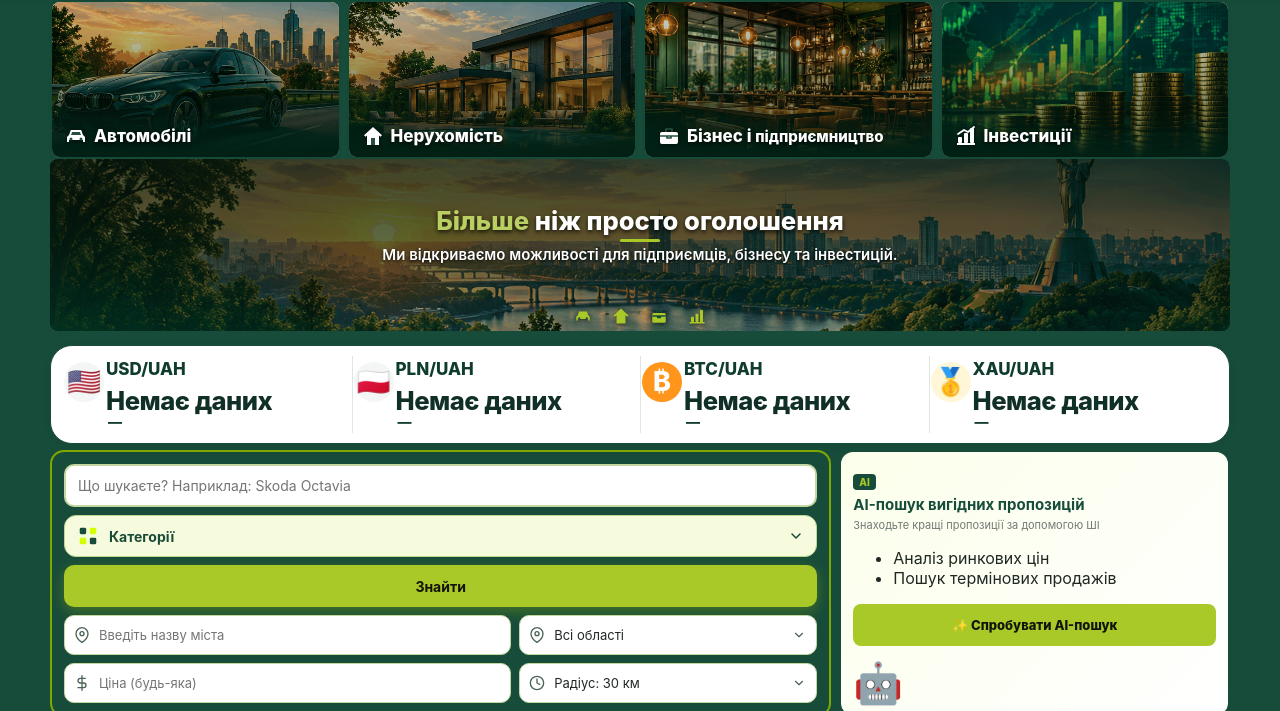
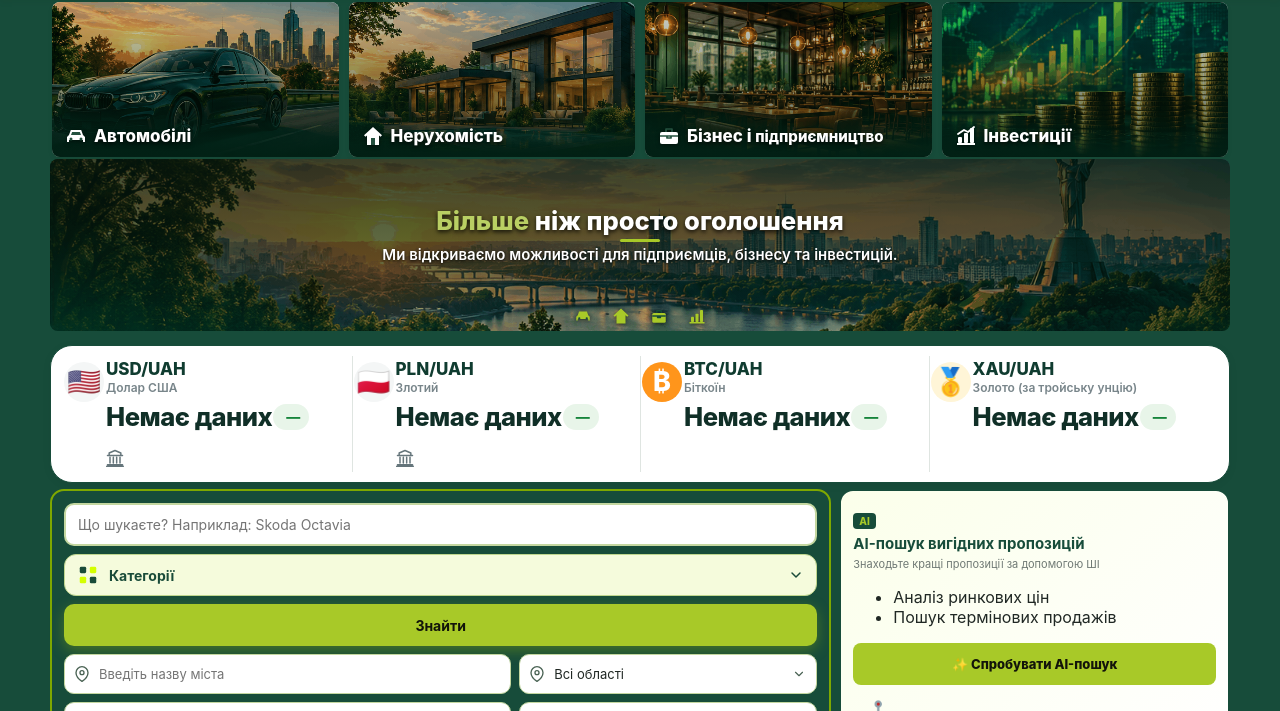
Before and after one commit to hryvniahub/hryvnia-hub, a plain HTML site: page index.html in a window 1280 px wide. Shown: the part 59-770 px from the top of the page. Drawn offline with nearby package versions, Linux system fonts and the light colour scheme; no server answers.

Commit message:
Add files via upload

```diff
--- a/index.html
+++ b/index.html
@@ -97,11 +97,16 @@
             <div class="ticker-item" data-ticker-item="usd">
               <span class="ticker-icon ticker-icon-usd" data-ticker-icon="usd" aria-hidden="true">🇺🇸</span>
               <div class="ticker-details">
-                <span class="ticker-label" data-ticker-label="usd">USD/UAH</span>
-                <div class="ticker-main"><span class="ticker-value" data-ticker="usd">…</span></div>
-                <div class="ticker-meta">
-                  <span class="ticker-arrow" data-ticker-arrow="usd" aria-hidden="true"></span>
-                  <span class="ticker-change" data-ticker-change="usd">—</span>
+                <div class="ticker-heading">
+                  <span class="ticker-label" data-ticker-label="usd">USD/UAH</span>
+                  <span class="ticker-subtitle" data-ticker-subtitle="usd">Долар США</span>
+                </div>
+                <div class="ticker-main">
+                  <span class="ticker-value" data-ticker="usd">…</span>
+                  <span class="ticker-movement"><span class="ticker-arrow" data-ticker-arrow="usd" aria-hidden="true"></span><span class="ticker-change" data-ticker-change="usd">—</span></span>
+                </div>
+                <div class="ticker-source-row ticker-source-row-nbu">
+                  <svg class="ticker-nbu-icon" viewBox="0 0 24 24" aria-label="НБУ" role="img"><path d="M3 9h18M5 9V6l7-3 7 3v3M6 11v7m4-7v7m4-7v7m4-7v7M3 20h18M2 22h20" fill="none" stroke="currentColor" stroke-width="1.8" stroke-linecap="round" stroke-linejoin="round"/></svg>
                   <span class="ticker-source" data-ticker-source="usd">НБУ · …</span>
                 </div>
               </div>
@@ -109,11 +114,16 @@
             <div class="ticker-item" data-ticker-item="pln">
               <span class="ticker-icon ticker-icon-pln" data-ticker-icon="pln" aria-hidden="true">🇵🇱</span>
               <div class="ticker-details">
-                <span class="ticker-label" data-ticker-label="pln">PLN/UAH</span>
-                <div class="ticker-main"><span class="ticker-value" data-ticker="pln">…</span></div>
-                <div class="ticker-meta">
-                  <span class="ticker-arrow" data-ticker-arrow="pln" aria-hidden="true"></span>
-                  <span class="ticker-change" data-ticker-change="pln">—</span>
+                <div class="ticker-heading">
+                  <span class="ticker-label" data-ticker-label="pln">PLN/UAH</span>
+                  <span class="ticker-subtitle" data-ticker-subtitle="pln">Злотий</span>
+                </div>
+                <div class="ticker-main">
+                  <span class="ticker-value" data-ticker="pln">…</span>
+                  <span class="ticker-movement"><span class="ticker-arrow" data-ticker-arrow="pln" aria-hidden="true"></span><span class="ticker-change" data-ticker-change="pln">—</span></span>
+                </div>
+                <div class="ticker-source-row ticker-source-row-nbu">
+                  <svg class="ticker-nbu-icon" viewBox="0 0 24 24" aria-label="НБУ" role="img"><path d="M3 9h18M5 9V6l7-3 7 3v3M6 11v7m4-7v7m4-7v7m4-7v7M3 20h18M2 22h20" fill="none" stroke="currentColor" stroke-width="1.8" stroke-linecap="round" stroke-linejoin="round"/></svg>
                   <span class="ticker-source" data-ticker-source="pln">НБУ · …</span>
                 </div>
               </div>
@@ -121,29 +131,33 @@
             <div class="ticker-item" data-ticker-item="btc">
               <span class="ticker-icon ticker-icon-btc" data-ticker-icon="btc" aria-hidden="true">₿</span>
               <div class="ticker-details">
-                <span class="ticker-label" data-ticker-label="btc">BTC/UAH</span>
-                <div class="ticker-main"><span class="ticker-value" data-ticker="btc">…</span></div>
-                <div class="ticker-meta">
-                  <span class="ticker-arrow" data-ticker-arrow="btc" aria-hidden="true"></span>
-                  <span class="ticker-change" data-ticker-change="btc">—</span>
-                  <span class="ticker-source" data-ticker-source="btc">CoinGecko · …</span>
+                <div class="ticker-heading">
+                  <span class="ticker-label" data-ticker-label="btc">BTC/UAH</span>
+                  <span class="ticker-subtitle" data-ticker-subtitle="btc">Біткоїн</span>
                 </div>
+                <div class="ticker-main">
+                  <span class="ticker-value" data-ticker="btc">…</span>
+                  <span class="ticker-movement"><span class="ticker-arrow" data-ticker-arrow="btc" aria-hidden="true"></span><span class="ticker-change" data-ticker-change="btc">—</span></span>
+                </div>
+                <div class="ticker-source-row"><span class="ticker-source" data-ticker-source="btc">CoinGecko · …</span></div>
               </div>
             </div>
             <div class="ticker-item" data-ticker-item="xau">
               <span class="ticker-icon ticker-icon-xau" data-ticker-icon="xau" aria-hidden="true">🥇</span>
               <div class="ticker-details">
-                <span class="ticker-label" data-ticker-label="xau">XAU/USD</span>
-                <div class="ticker-main"><span class="ticker-value" data-ticker="xau">…</span></div>
-                <div class="ticker-meta">
-                  <span class="ticker-arrow" data-ticker-arrow="xau" aria-hidden="true"></span>
-                  <span class="ticker-change" data-ticker-change="xau">—</span>
-                  <span class="ticker-source" data-ticker-source="xau">Gold · …</span>
+                <div class="ticker-heading">
+                  <span class="ticker-label" data-ticker-label="xau">XAU/UAH</span>
+                  <span class="ticker-subtitle" data-ticker-subtitle="xau">Золото (за тройську унцію)</span>
                 </div>
+                <div class="ticker-main">
+                  <span class="ticker-value" data-ticker="xau">…</span>
+                  <span class="ticker-movement"><span class="ticker-arrow" data-ticker-arrow="xau" aria-hidden="true"></span><span class="ticker-change" data-ticker-change="xau">—</span></span>
+                </div>
+                <div class="ticker-source-row"><span class="ticker-source" data-ticker-source="xau">GoldPrice · …</span></div>
               </div>
             </div>
           </div>
-          <span class="ticker-note" id="tickerNote">Курсы валют · данные загружаются</span>
+          <span class="ticker-note" id="tickerNote">Курси валют</span>
         </div>
       </div>
     </section>
```
